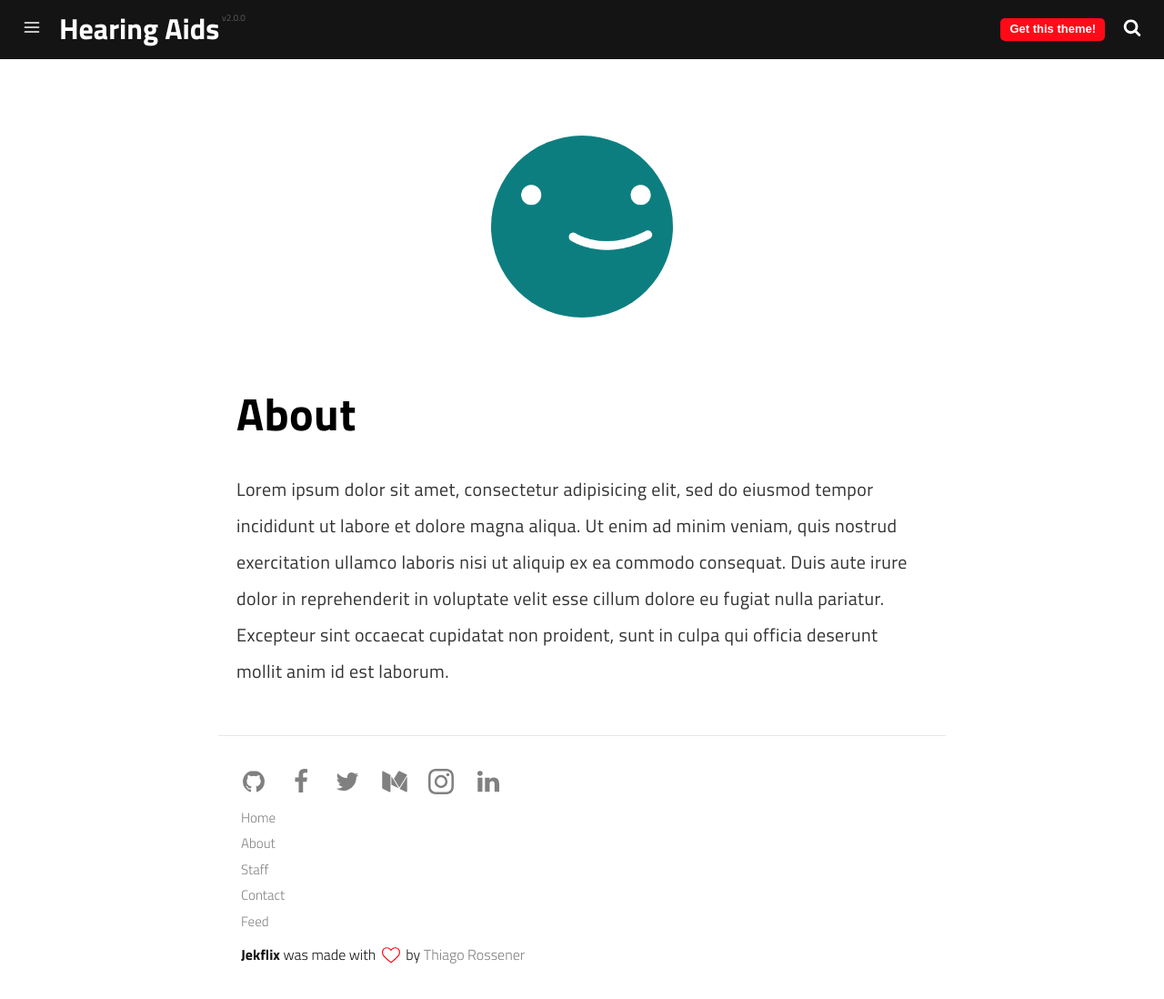
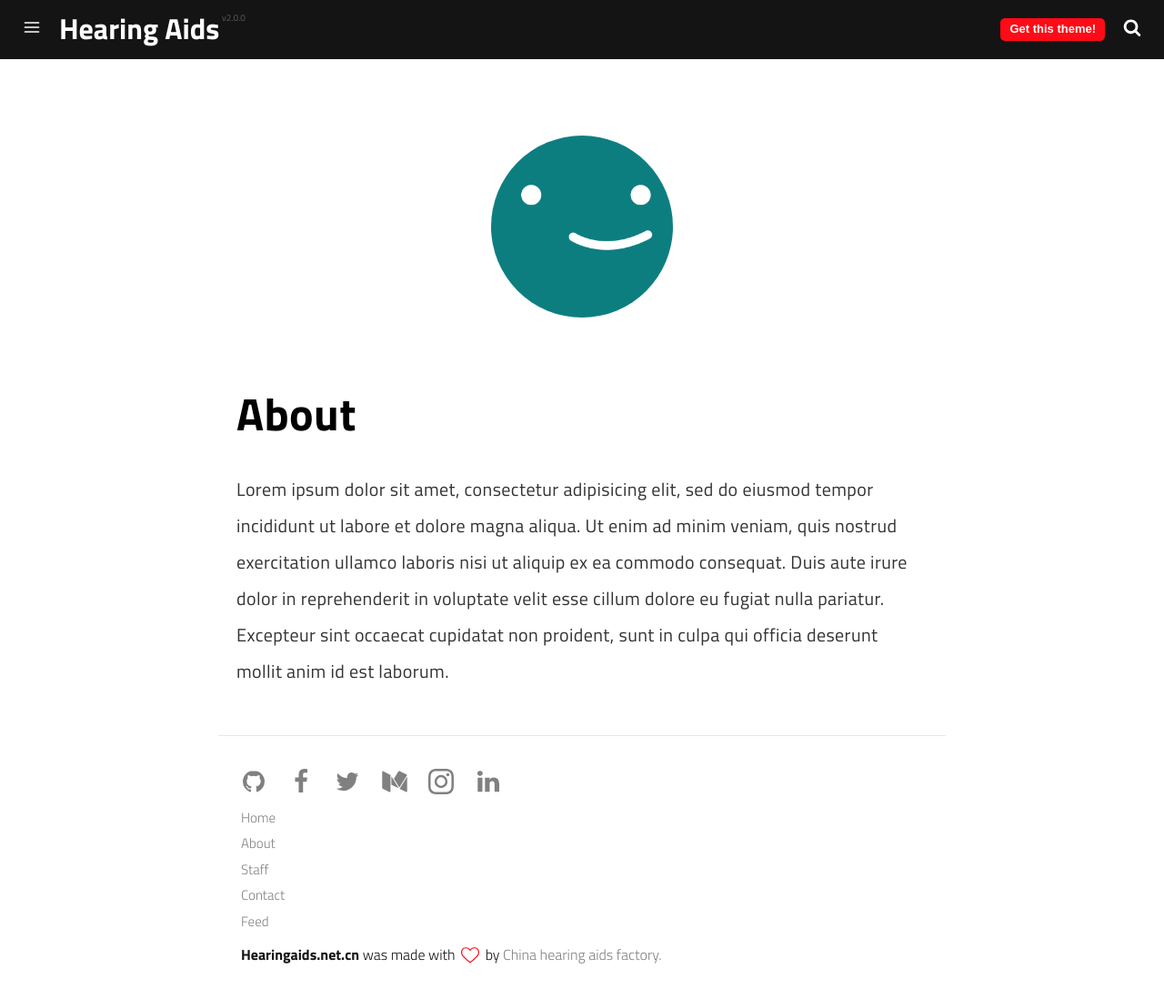
Before and after one commit to hearingaidsnetcn/hearingaidsnetcn.github.io, a Jekyll site: the page built from pages/about.md, in a window 1280 px wide and 1098 px high. Shown: the whole window at 91% size. Built offline with Jekyll 4.4.1, drawn with Linux system fonts in a browser that asks for light colours; a script that is not in the unit is left out.

Commit message:
Update footer.html

```diff
--- a/_includes/footer.html
+++ b/_includes/footer.html
@@ -35,7 +35,7 @@
     {% include links.html %}
 
     <p>
-      <span>Jekflix</span> was made with <svg class="love"><use xlink:href="#icon-heart"></use></svg> by <a href="https://rossener.com" target="_blank" class="creator">Thiago Rossener</a>
+      <span>Hearingaids.net.cn</span> was made with <svg class="love"><use xlink:href="#icon-heart"></use></svg> by <a href="https://www.jhhearingaids.com" target="_blank" class="creator">China hearing aids factory.</a>
     </p>
 </footer>
 
```
